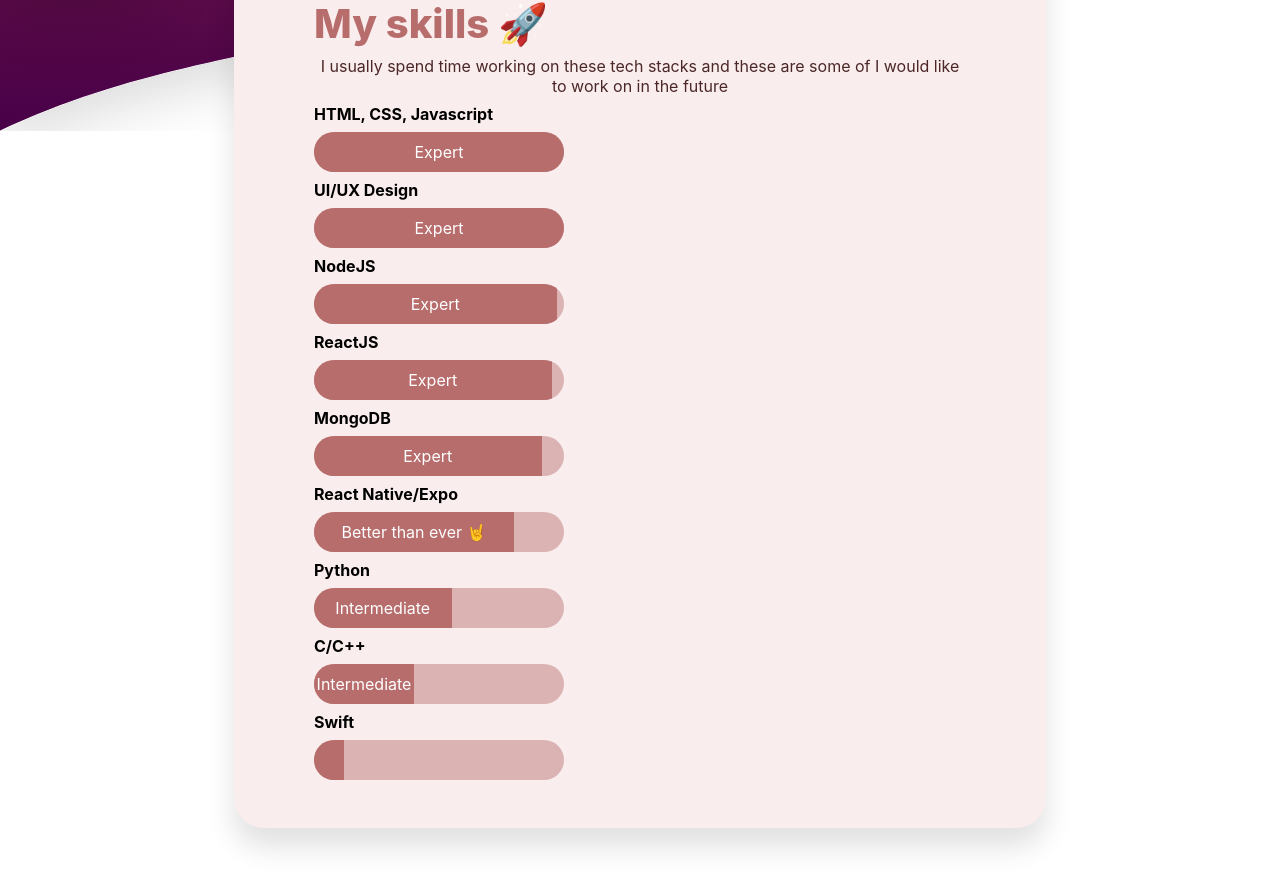
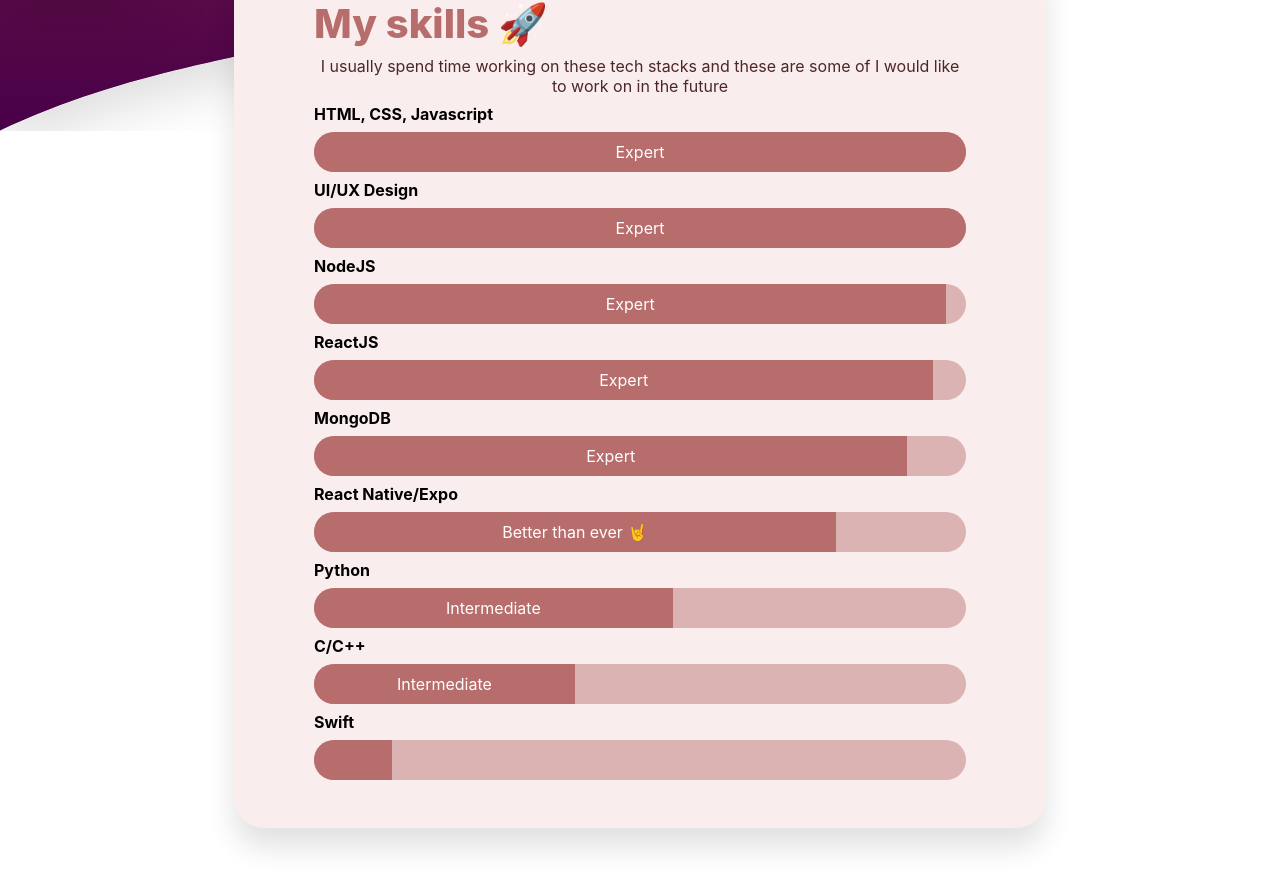
Before and after one commit to haneenmahd/haneenmahd.github.io, a React (Vite) app: page / in a window 1280 px wide. Shown: the part 779-1667 px from the top of the page. Built offline with nearby package versions, Linux system fonts and the light colour scheme.

Commit message:
fix progress bar width

```diff
--- a/src/components/MyTechStack.jsx
+++ b/src/components/MyTechStack.jsx
@@ -45,7 +45,7 @@ const ProgressAnimation = keyframes`
 const Progress = styled.div`
     position: relative;
     height: 40px;
-    width: 250px;
+    width: 100%;
     background: #b86d6d75;
     border-radius: 40px;
     overflow: hidden;
```
